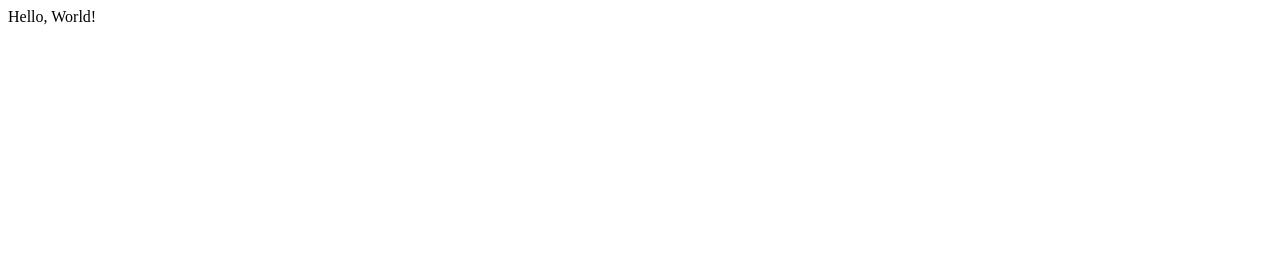
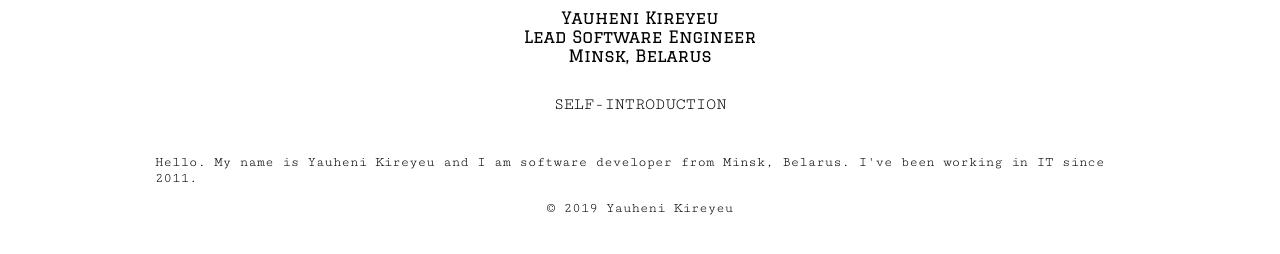
Before and after one commit to katagaeshi/katagaeshi.github.io, a plain HTML site: page index.html in a window 1280 px wide. Drawn offline with Linux system fonts and the light colour scheme.

Commit message:
Add base markup and styles

```diff
--- a/index.html
+++ b/index.html
@@ -1,12 +1,42 @@
 <!DOCTYPE html>
 <html>
   <head>
-    <title>Yauheni Kireyeu</title>
-    <link rel="icon" type="image/png" sizes="32x32" href="./public/images/favicon-32x32.png">
-    <link rel="icon" type="image/png" sizes="16x16" href="./public/images/favicon-16x16.png">
     <meta http-equiv="content-type" content="text/html; charset=UTF-8">
     <meta http-equiv="Content-Language" content="en">
     <meta name="viewport" content="width=device-width, initial-scale=1.0">
+    <link rel="icon" type="image/png" sizes="32x32" href="./public/images/favicon-32x32.png">
+    <link rel="icon" type="image/png" sizes="16x16" href="./public/images/favicon-16x16.png">
+    <link href="https://fonts.googleapis.com/css?family=Graduate&display=swap" rel="stylesheet">
+    <link href="https://fonts.googleapis.com/css?family=Cutive+Mono&display=swap" rel="stylesheet">
+    <title>Yauheni Kireyeu</title>
+    <link href="main.css" rel="stylesheet">
   </head>
-  <body>Hello, World!</body>
+  <body>
+    <div id="root">
+      <div class="main">
+        <header class="header">
+          <div class="header__basic_info">
+            <div class="header__basic_info_name">Yauheni Kireyeu</div>
+            <div class="header__basic_info_position">Lead Software Engineer</div>
+            <div class="header__basic_info_location">Minsk, Belarus</div>
+          </div>
+        </header>
+        <div class="page">
+          <div class="page__title">
+          Self-introduction
+          </div>
+          <div class="page__content">
+            <p>
+            Hello.
+            My name is Yauheni Kireyeu and I am software developer from Minsk, Belarus.
+            I've been working in IT since 2011.
+            </p>
+          </div>
+        </div>
+        <footer class="footer">
+          <div class="footer__container">© 2019 Yauheni Kireyeu</div>
+        </footer>
+      </div>
+    </div>
+  </body>
 </html>
--- /dev/null
+++ b/main.css
@@ -0,0 +1,41 @@
+html, body {
+  font-size: 14px;
+  font-family: 'Cutive Mono', monospace;
+}
+
+.main {
+  width: 970px;
+  min-height: 200px;
+  margin: 0 auto;
+}
+
+@media (max-width: 970px) {
+  .main {
+    width: 100%;
+  }
+}
+
+.header__basic_info {
+  font-family: 'Graduate', cursive;
+  text-align: center;
+  font-size: 1.2rem;
+}
+
+.page {
+  margin-top: 30px;
+}
+
+.page__title {
+  text-align: center;
+  font-size: 1.2rem;
+  text-transform: uppercase;
+}
+
+.page__content {
+  margin-top: 40px;
+  text-align: left;
+}
+
+.footer__container {
+  text-align: center;
+}
```
